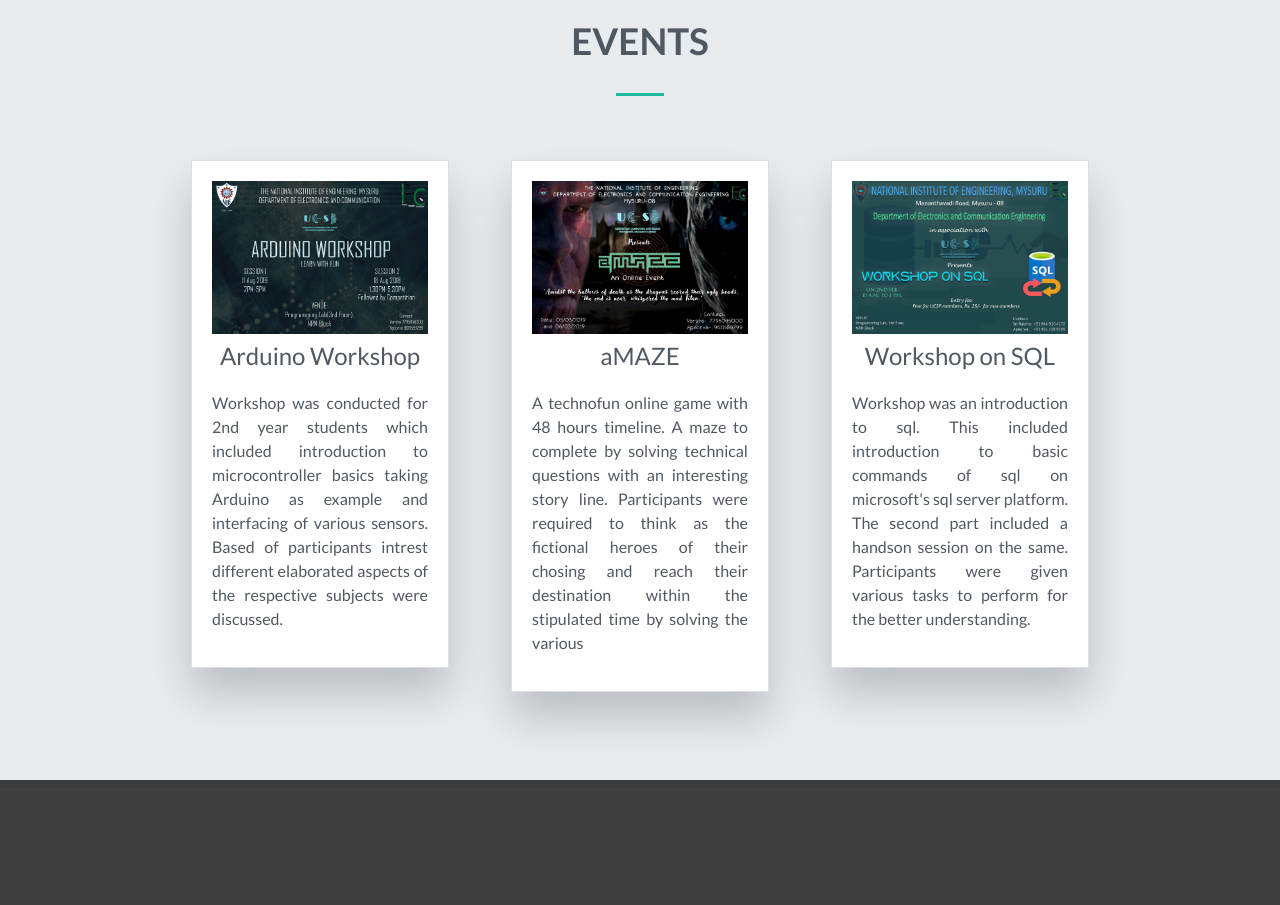
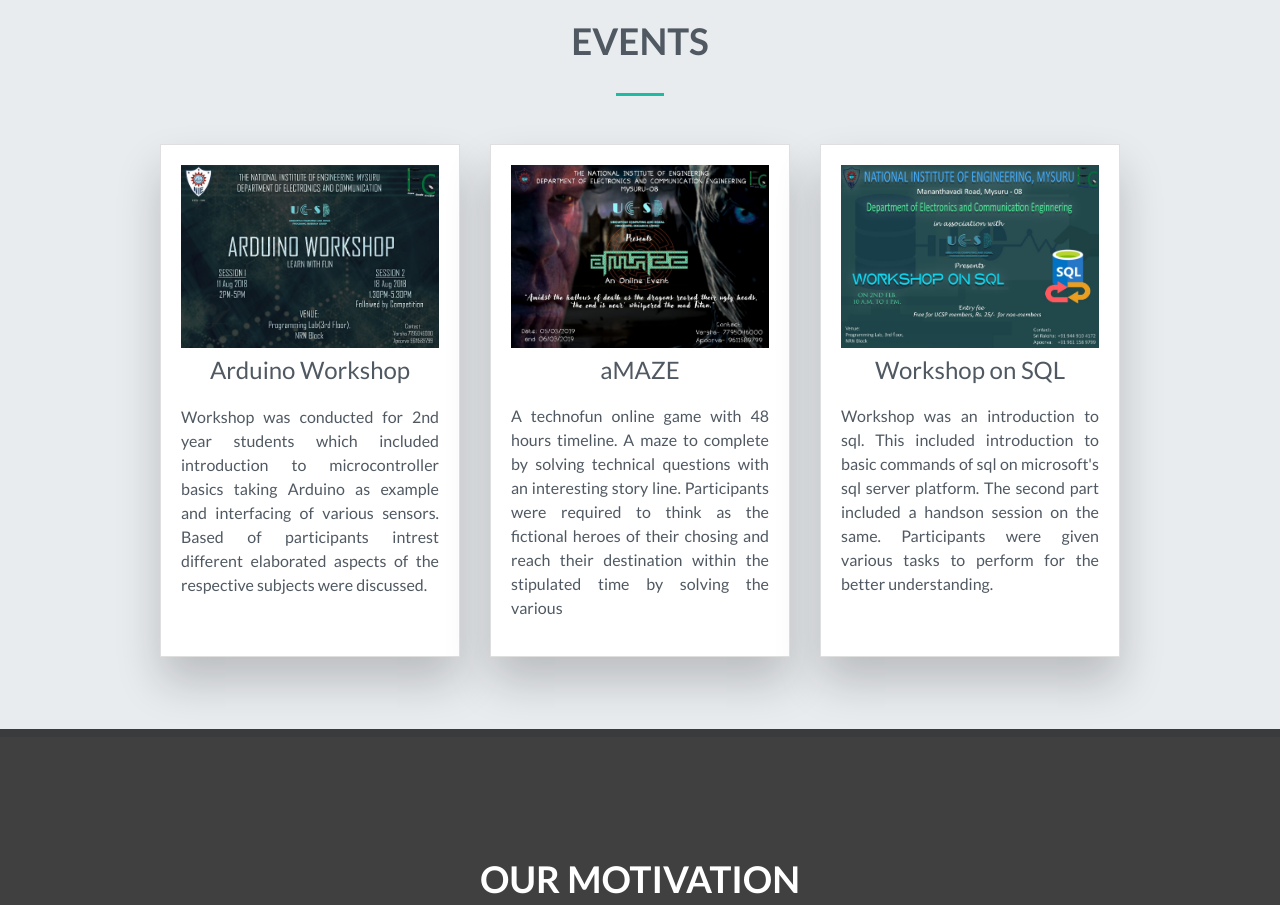
Before and after one commit to Shivaprasad84/UCSP_WEB, a plain HTML site: page index.html in a window 1280 px wide. Shown: the part 1585-2490 px from the top of the page. Drawn offline with Linux system fonts and the light colour scheme.

Commit message:
responsive cards

```diff
--- a/index.html
+++ b/index.html
@@ -140,8 +140,7 @@
 					<h3 class="text-center heading">Events</h3>
 					<div class="heading-underline"></div>
 				</div>
-				<div class="card-deck row">
-					<div class="col-md-4">
+				<div class="card-deck">
 					<div class="cardSet1 card">
 						<div class="card-body">
 							<img class="img-fluid" src="img/arduino.jpg" alt="event1">
@@ -152,9 +151,8 @@
 								intrest different elaborated aspects of the respective subjects were discussed.</p>
 						</div>
 					</div>
-					</div>
 
-					<div class="col-md-4">
+
 					<div class="cardSet2 card">
 						<div class="card-body">
 							<img class="img-fluid" src="img/amaze.jpg" alt="event2">
@@ -165,9 +163,7 @@
 								the stipulated time by solving the various </p>
 						</div>
 					</div>
-					</div>
 
-					<div class="col-md-4">
 					<div class="cardSet3 card">
 						<div class="card-body">
 							<img class="img-fluid" src="img/sql.jpg" alt="event3">
@@ -176,7 +172,6 @@
 								sql on microsoft's sql server platform. The second part included a handson session
 								on the same. Participants were given various tasks to perform for the better
 								understanding.</p>
-							</div>
 						</div>
 					</div>
 				</div>
```
Lines whose indentation alone changed are shown as unchanged.
